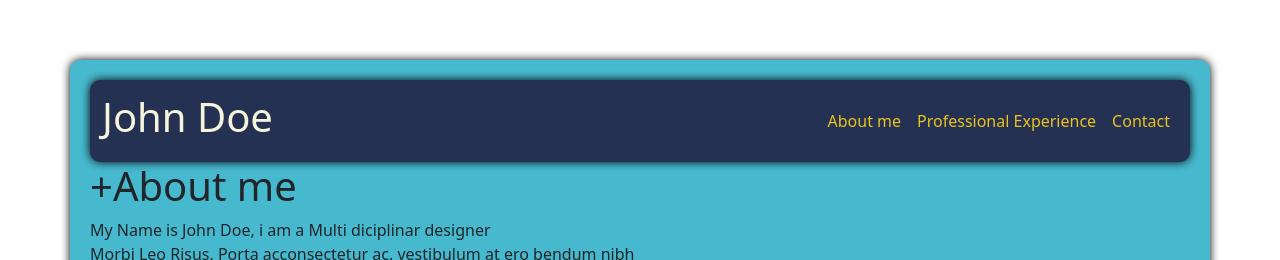
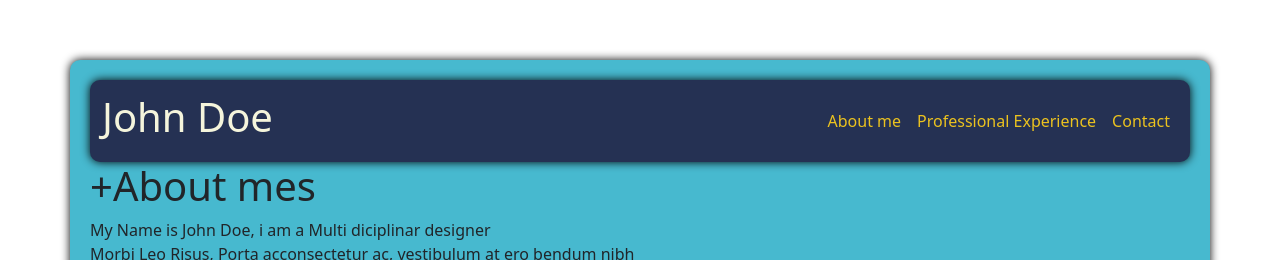
Before and after one commit to Sridhar-1312/RESUME, a React (Vite) app: page / in a window 1280 px wide. Shown: the top 260 px of the page. Built offline with nearby package versions, Linux system fonts and the light colour scheme.

Commit message:
navbar completed

```diff
--- a/src/Components/Navbar/Navbar.jsx
+++ b/src/Components/Navbar/Navbar.jsx
@@ -48,7 +48,7 @@ function Navbar() {
         </nav>
 
         <div>
-          <h1>+About me</h1>
+          <h1>+About mes</h1>
           <p>
             My Name is John Doe, i am a Multi diciplinar designer <br /> Morbi
             Leo Risus, Porta acconsectetur ac, vestibulum at ero bendum nibh
```
